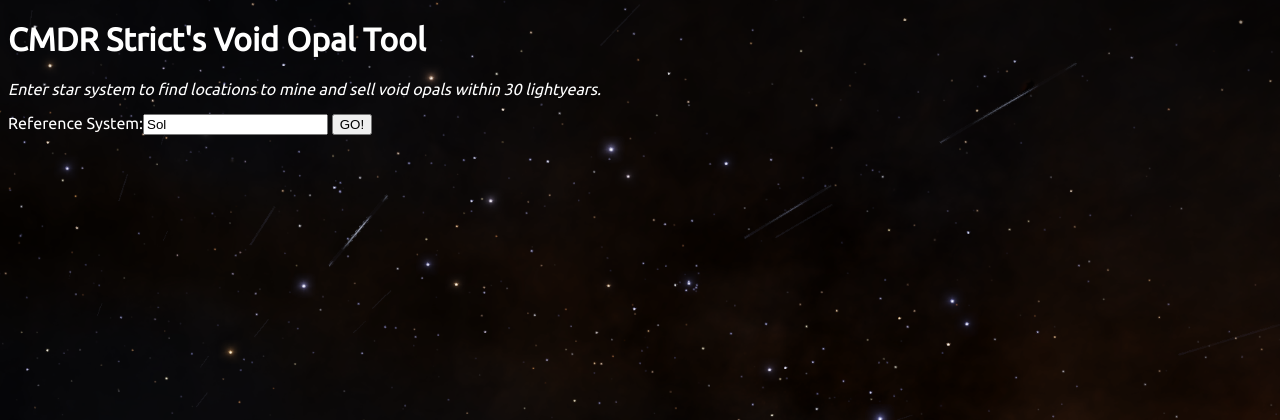
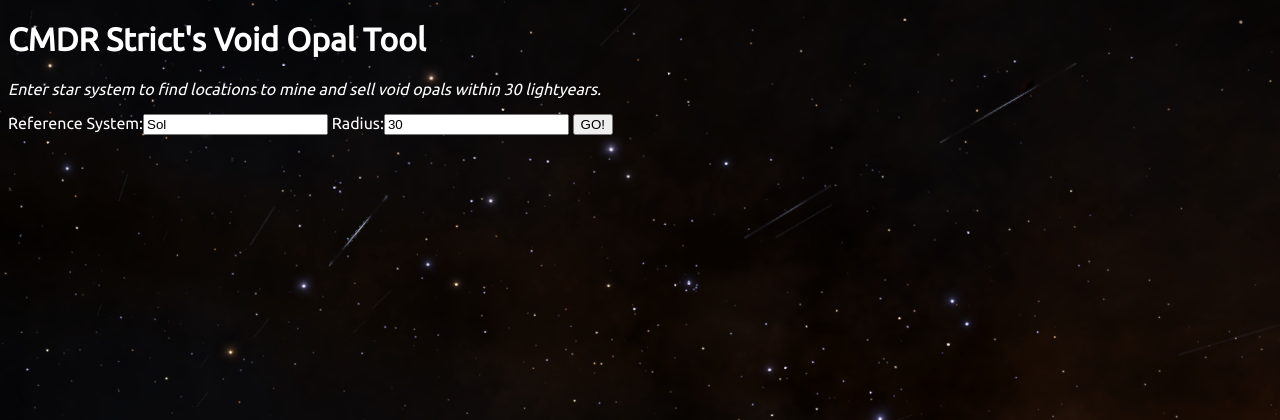
Before and after one commit to StrictTangent/elite, a Django app: page / in a window 1280 px wide. Shown: the top 420 px of the page. Run offline with Django 3.2, Linux system fonts and the light colour scheme.

Commit message:
added radius field to form

```diff
--- a/elite/forms.py
+++ b/elite/forms.py
@@ -2,3 +2,4 @@ from django import forms
 
 class LocationForm(forms.Form):
     location = forms.CharField(label='Reference System', initial="Sol", max_length=200)
+    radius = forms.IntegerField(label='Radius', initial = 30, max_value=50)
--- a/elite/templates/elite/wheretomine.html
+++ b/elite/templates/elite/wheretomine.html
@@ -9,6 +9,7 @@
     <style>
 
       body {
+        background-color: #000000;
         background-image: url('/static/elite.png');
         background-repeat-y: no-repeat;
         background-position: right top;
--- a/elite/views.py
+++ b/elite/views.py
@@ -13,13 +13,16 @@ def elite_main(request):
 
         if form.is_valid():
 
-            RADIUS = 30 # set the search radius to 30 lightyears
+            RADIUS_MAX = 50 # set the search radius to 30 lightyears
 
             location = form.cleaned_data['location']
+            radius = form.cleaned_data['radius']
+            if radius > RADIUS_MAX:
+                radius = RADIUS_MAX
 
             #Set parameters and get request from EDSM
             systemsURL = 'https://www.edsm.net/api-v1/sphere-systems'
-            systemsPARAMS = {'systemName':location,'radius':RADIUS, 'showId':'showId'}
+            systemsPARAMS = {'systemName':location,'radius':radius, 'showId':'showId'}
             response = requests.get(url = systemsURL, params = systemsPARAMS)
             systems = response.json()
 
```
